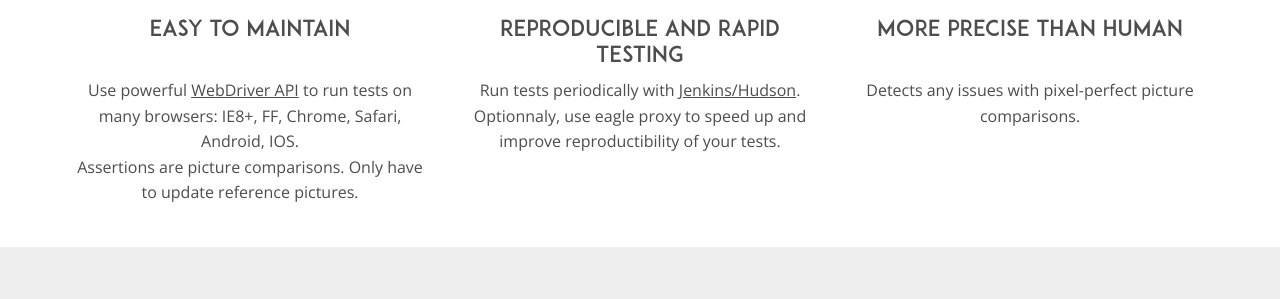
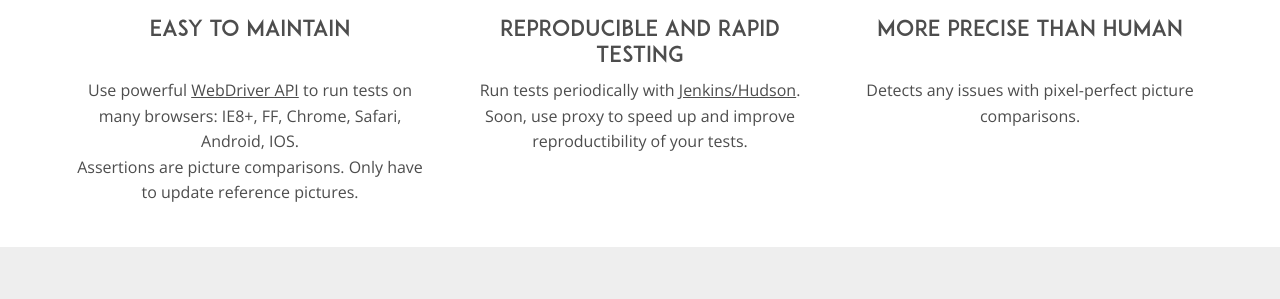
Before and after one commit to Orange-OpenSource/Eagle, a Jekyll site: the page built from index.html, in a window 1280 px wide and 900 px high, scrolled down 675 px. Shown: the part 181-480 px from the top of the window. Built offline with Jekyll 4.4.1, drawn with Linux system fonts in a browser that asks for light colours; nearby versions of some CDN libraries.

Commit message:
postpone proxy

```diff
--- a/_posts/sections/0003-01-01-qualities.html
+++ b/_posts/sections/0003-01-01-qualities.html
@@ -22,7 +22,7 @@ tags: ['sections']
             </p>
             <p class="u-marg-t-20">
                 Run tests periodically with <a href="http://jenkins-ci.org/">Jenkins/Hudson</a>.
-                Optionnaly, use eagle proxy to speed up and improve reproductibility of your tests.
+                Soon, use proxy to speed up and improve reproductibility of your tests.
             </p>
         </div>
         <div class="col-sm-4 text-center">
```
